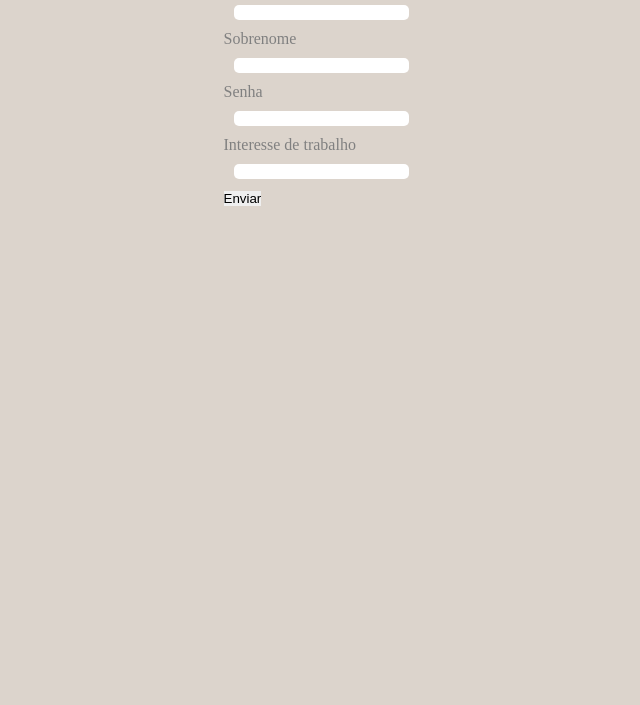
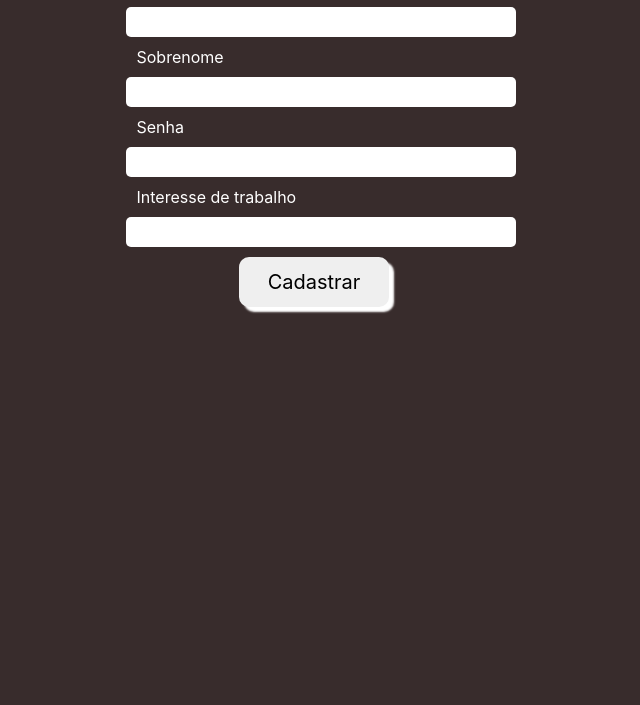
Before and after one commit to lucasChicoski/TuringCode, a React app: page /Cadastro in a window 1280 px wide. Shown: the part 245-950 px from the top of the page, without its empty margins (319-959 px from the left). Before the commit the page ends 800 px from the top, so only its background shows below. Built offline with nearby package versions, Linux system fonts and the light colour scheme; a web font is replaced by a local one.

Commit message:
tela de cadastro v2

```diff
--- a/src/CSS/Cadastro.css
+++ b/src/CSS/Cadastro.css
@@ -1,3 +1,5 @@
+@import url('https://fonts.googleapis.com/css2?family=Roboto:wght@300&display=swap');
+
 .cabecalho{
     margin-top: 5%;
     text-align: center;
@@ -11,6 +13,10 @@
     height: 50px;
 }
 
+.tela{
+    background-color: #382c2c;
+    height: 950px;
+}
 .mainframe{
  display: flex;
  flex-direction: column;
@@ -18,9 +24,24 @@
  justify-content: center;
  align-items: center
 }
-
+.child input{
+    width: 390px;
+    height: 30px;
+}
+/* continuar editando o botão */
+.child button{
+  margin-left: 30%;
+  width: 150px;
+  height: 50px;
+  font-family: -apple-system, BlinkMacSystemFont, 'Segoe UI', Roboto, Oxygen, Ubuntu, Cantarell, 'Open Sans', 'Helvetica Neue', sans-serif;
+  font-size: 20px;
+  border-radius: 10px;
+  box-shadow: 5px 5px 2px  white       ;
+}
 
 .formCadastro p{
-color: grey;
+color: white;
+font-family: -apple-system, BlinkMacSystemFont, 'Segoe UI', Roboto, Oxygen, Ubuntu, Cantarell, 'Open Sans', 'Helvetica Neue', sans-serif;
+margin-left: 5%;
 
 }
--- a/src/pages/Cadastro.js
+++ b/src/pages/Cadastro.js
@@ -4,13 +4,15 @@ import '../CSS/Cadastro.css'
 
 import logo from './../images/newLogo2Borda.png'
 import logoName from './../images/logoNameBorda.png'
+import { Link } from 'react-router-dom';
 
 function Cadastro() {
     return (
+        <div className="tela">
             <div className="mainframe">
                 <div className="cabecalho">
                     <div>
-                    <img className="logo" src={logo} />
+                      <Link to="/">  <img className="logo" src={logo} /></Link>
                     </div>
                     <div>
                         <img className="nome" src={logoName} />
@@ -27,7 +29,8 @@ function Cadastro() {
                         <input />
                         <p>Interesse de trabalho</p>
                         <input />
-                    <button type="button">Enviar</button>
+                        <button type="button">Cadastrar</button>
+                    </div>
                 </div>
             </div>
         </div>
```
Lines whose indentation alone changed are shown as unchanged.
